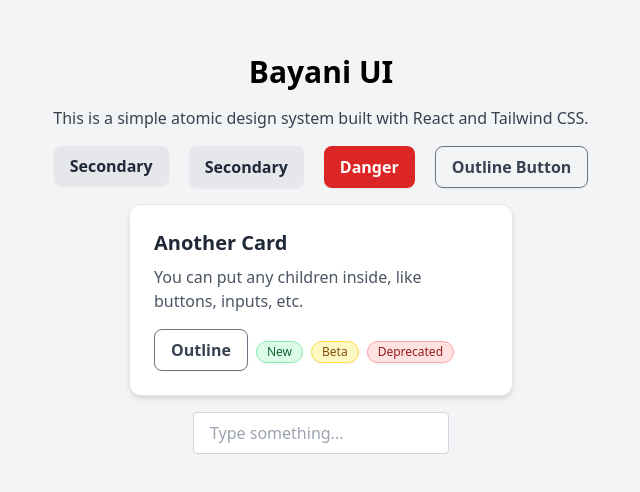
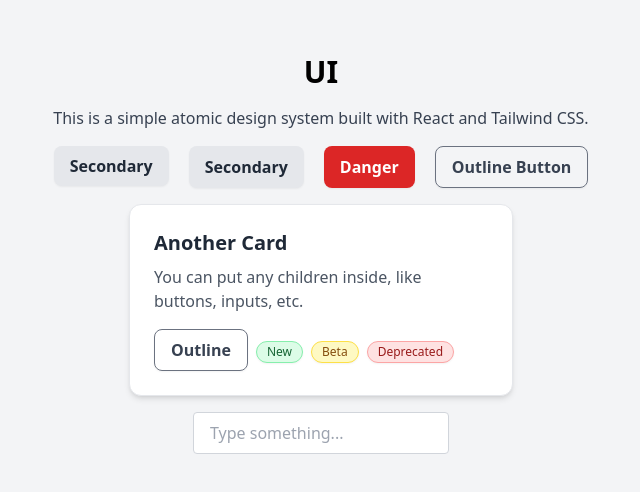
Before and after one commit to ErmanDev/Bayani-UI, a React (Vite) app: page / in a window 1280 px wide. Shown: the part 146-638 px from the top of the page, without its empty margins (319-959 px from the left). Built offline with nearby package versions, Linux system fonts and the light colour scheme.

Commit message:
Remove Bayani word

```diff
--- a/src/App.tsx
+++ b/src/App.tsx
@@ -6,7 +6,7 @@
 
   return (
     <div className="min-h-screen flex flex-col gap-4 items-center justify-center bg-gray-100">
-      <h1 className="text-3xl font-bold">Bayani UI</h1>
+      <h1 className="text-3xl font-bold">UI</h1>
       <p className="text-gray-700">
         This is a simple atomic design system built with React and Tailwind CSS.
       </p>
```
